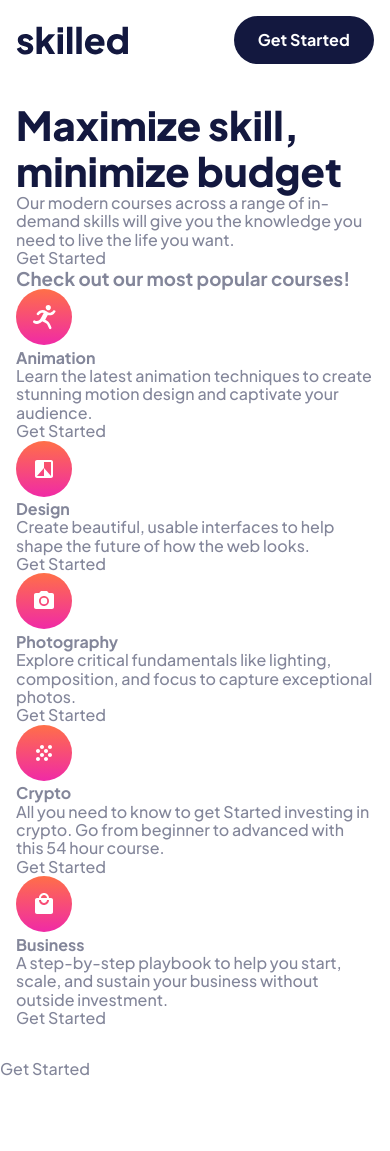
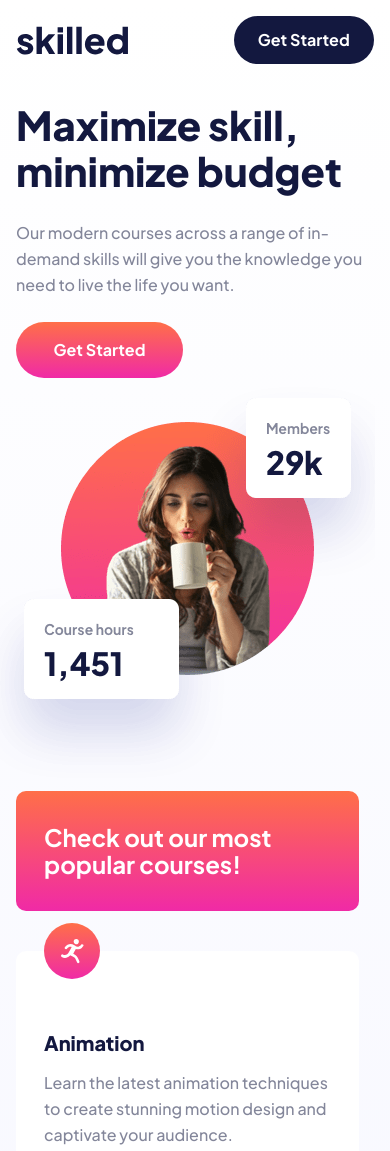
Before and after one commit to kubot-dev/skilled-elearning-landing-page, a plain HTML site: page index.html in a window 390 px wide. Shown: the top 1151 px of the page. Before the commit the page ends 1079 px from the top, so only its background shows below. Drawn offline with Linux system fonts and the light colour scheme.

Commit message:
styles added to match mobile layout

```diff
--- a/css/styles.css
+++ b/css/styles.css
@@ -2,6 +2,8 @@
 
 :root {
   --color-background: #ffffff;
+  --color-background-gradient: linear-gradient(#ffffff, #f0f1ff);
+  --color-background-footer: #13183f;
   --color-text-plain: #83869a;
   --color-text-accent: #f74780;
   --color-text-accent-hover: #ffa7c3;
@@ -10,17 +12,19 @@
   --color-button-topnav-hover: #666ca3;
   --color-button-gradient-orange: linear-gradient(#ff6f48, #f02aa6);
   --color-button-gradient-blue: linear-gradient(#4851ff, #f02aa6);
+  scrollbar-width: none;
 }
 
 body {
   font-family: 'Plus Jakarta Sans', sans-serif;
-  background-color: var(--color-background);
+  background: var(--color-background-gradient);
   color: var(--color-text-plain);
 }
 
 .wrapper {
   margin-inline: 1rem;
   margin-top: 1rem;
+  max-width: 1110px;
 }
 
 .navigationTop__nav {
@@ -53,3 +57,118 @@ body {
   color: var(--color-text-heading);
   font-weight: 800;
 }
+
+.hero__content {
+  margin-top: 1.625rem;
+  line-height: 1.625rem;
+  font-size: 1rem;
+}
+
+.hero__button {
+  display: flex;
+  width: 167px;
+  height: 56px;
+  background: var(--color-button-gradient-orange);
+  color: var(--color-background);
+  border-radius: 1.75rem;
+  justify-content: center;
+  align-items: center;
+
+  font-size: clamp(1rem, calc(0.94rem + 0.26vw), 1.13rem);
+  font-weight: bold;
+
+  margin-top: 1.5rem;
+}
+
+.hero__image {
+  width: 375px;
+  height: 413px;
+  margin-left: -1rem;
+  background-image: url(/assets/image-hero-mobile.png);
+  background-repeat: no-repeat;
+  background-position: top;
+}
+
+.cards {
+  display: flex;
+  flex-flow: row wrap;
+  gap: 2.5rem;
+}
+
+.cards__heroCard {
+  display: flex;
+  width: 343px;
+  height: 120px;
+  background: var(--color-button-gradient-orange);
+  color: var(--color-background);
+  border-radius: 0.625rem;
+  justify-content: center;
+  align-items: center;
+
+  font-size: 1.5rem;
+  font-weight: bold;
+  padding-inline: 1.75rem;
+}
+
+.card {
+  position: relative;
+  width: 343px;
+  height: 283px;
+  background-color: var(--color-background);
+  border-radius: 0.625rem;
+  padding-inline: 1.75rem;
+}
+
+.card__icon {
+  position: absolute;
+  top: -1.75rem;
+}
+
+.card__heading {
+  margin-top: 5rem;
+  color: var(--color-text-heading);
+  font-size: 1.25rem;
+  font-weight: 800;
+}
+
+.card__content {
+  margin-top: 1rem;
+  line-height: 26px;
+  margin-bottom: 1.5rem;
+}
+
+.card__button {
+  color: var(--color-text-accent);
+  font-size: 1.125rem;
+  font-weight: 700;
+}
+
+.navigationBottom {
+  margin-top: 5rem;
+  width: 100%;
+  height: 120px;
+  background-color: var(--color-background-footer);
+  padding-inline: 1rem;
+}
+
+.navigationBottom__nav {
+  height: 100%;
+  display: flex;
+  flex-flow: row wrap;
+  justify-content: space-between;
+  align-items: center;
+}
+
+.navigationBottom__button {
+  display: flex;
+  width: clamp(8.75rem, calc(7.89rem + 3.66vw), 10.5rem);
+  height: clamp(3rem, calc(2.75rem + 1.05vw), 3.5rem);
+  background: var(--color-button-gradient-blue);
+  color: var(--color-background);
+  border-radius: clamp(1.5rem, calc(1.38rem + 0.52vw), 1.75rem);
+  justify-content: center;
+  align-items: center;
+
+  font-size: clamp(1rem, calc(0.94rem + 0.26vw), 1.13rem);
+  font-weight: bold;
+}
```
